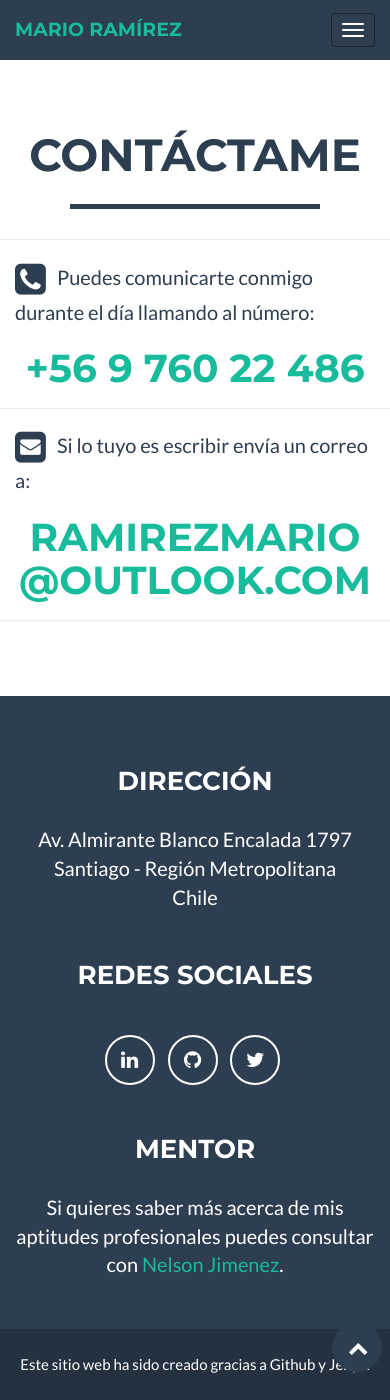
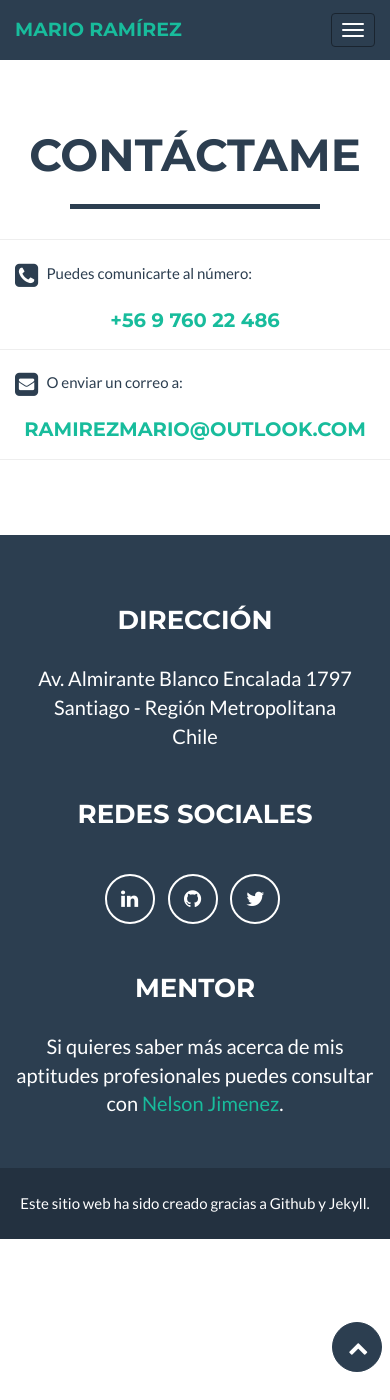
Before and after one commit to MarioRamirez/MarioRamirez.github.io, a Jekyll site: the page built from index.html, in a window 390 px wide and 1400 px high, scrolled down 2409 px. Built offline with Jekyll 4.4.1, drawn with Linux system fonts in a browser that asks for light colours.

Commit message:
Hot fix responsive

```diff
--- a/_includes/contact.html
+++ b/_includes/contact.html
@@ -15,15 +15,15 @@
                         <div class="row control-group">
                             <div class="form-group col-xs-12 floating-label-form-group controls">
                                 <br/>
-                                <p><i class="fa fa-phone-square"></i> Puedes comunicarte conmigo durante el día llamando al número:</p>
-                                <center><h1><a href="tel:+56976022486">+56 9 760 22 486</a></h1></center>
+                                <p class="icon_text"><i class="fa fa-phone-square"></i> Puedes comunicarte al número:</p>
+                                <center><h1 class="contact_text"><a href="tel:+56976022486">+56 9 760 22 486</a></h1></center>
                             </div>
                         </div>
                         <div class="row control-group">
                             <div class="form-group col-xs-12 floating-label-form-group controls">
                                 <br/>
-                                <p><i class="fa fa-envelope-square"></i> Si lo tuyo es escribir envía un correo a:</p>
-                                <center><h1><a href="mailto:ramirezmario@outlook.com">ramirezmario@outlook.com</a></h1></center>
+                                <p class="icon_text"><i class="fa fa-envelope-square"></i> O enviar un correo a:</p>
+                                <center><h1 class="contact_text"><a href="mailto:ramirezmario@outlook.com">ramirezmario@outlook.com</a></h1></center>
 
                             </div>
                         </div>
```
Also changed, not shown: _includes/css/main.css (+28 -0 lines).
